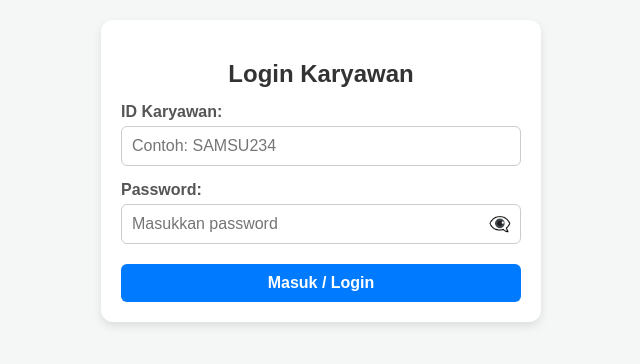
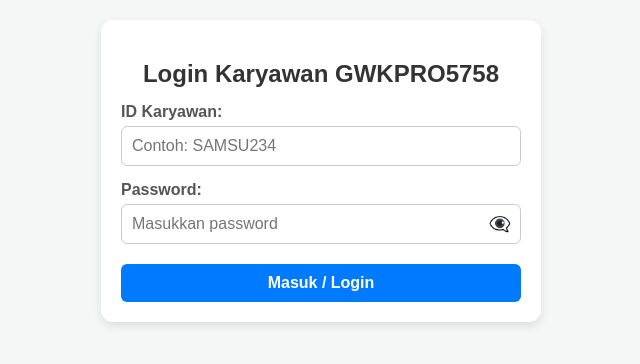
Before and after one commit to masterHD5758pro/ABSEN-GWKPRO5758, a plain HTML site: page index.html in a window 1280 px wide. Shown: the whole page, without its empty margins (319-959 px from the left). Drawn offline with Linux system fonts and the light colour scheme.

```diff
--- a/index.html
+++ b/index.html
@@ -141,7 +141,7 @@
 
     <!-- HALAMAN LOGIN -->
     <div class="container" id="loginSection">
-        <h2>Login Karyawan</h2>
+        <h2>Login Karyawan GWKPRO5758</h2>
         <div class="form-group">
             <label for="loginId">ID Karyawan:</label>
             <input type="text" id="loginId" placeholder="Contoh: SAMSU234">
```
